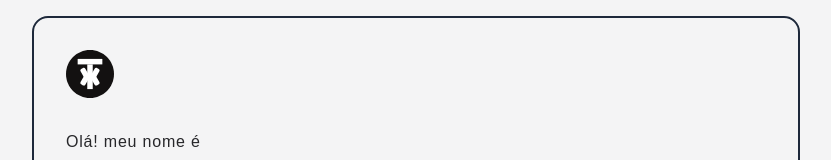
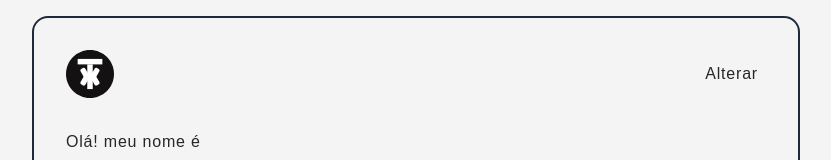
Before and after one commit to matheustakasaki/portfolio, a React (Vite) app: page / in a window 1280 px wide. Shown: the top 160 px of the page, without its empty margins (224-1055 px from the left). Built offline with nearby package versions, Linux system fonts and the light colour scheme.

Commit message:
adding dark mode toggling

```diff
--- a/src/App.tsx
+++ b/src/App.tsx
@@ -1,4 +1,5 @@
 
+import { useEffect, useState } from 'react';
 import CookieConsent from 'react-cookie-consent';
 
 import SocialLinks from './components/SocialLinks';
@@ -7,6 +8,23 @@ import Tech from './components/Tech';
 
 function App() {
 
+  const [themeOption, setTheme] = useState(false)
+
+  const handleChangeTheme = () => {
+
+
+    if (themeOption) {
+      document.querySelector('html')?.classList.add('dark')
+      setTheme(!themeOption)
+    } else {
+
+
+      document.querySelector('html')?.classList.remove('dark')
+      setTheme(!themeOption)
+    }
+
+
+  }
 
   return (
 
@@ -34,6 +52,10 @@ function App() {
             </defs>
           </svg>
 
+          <button
+            onClick={handleChangeTheme}
+            title='enviar'
+            className='p-2 rounded-full block'>Alterar</button>
         </header>
 
 
--- a/tailwind.config.cjs
+++ b/tailwind.config.cjs
@@ -1,5 +1,6 @@
 /** @type {import('tailwindcss').Config} */
 module.exports = {
+  darkMode: 'class',
   content: [
     './index.html',
     './src/**/*.{js,ts,jsx,tsx}'
```
Also changed, not shown: tsconfig.json (+13 -3 lines).
